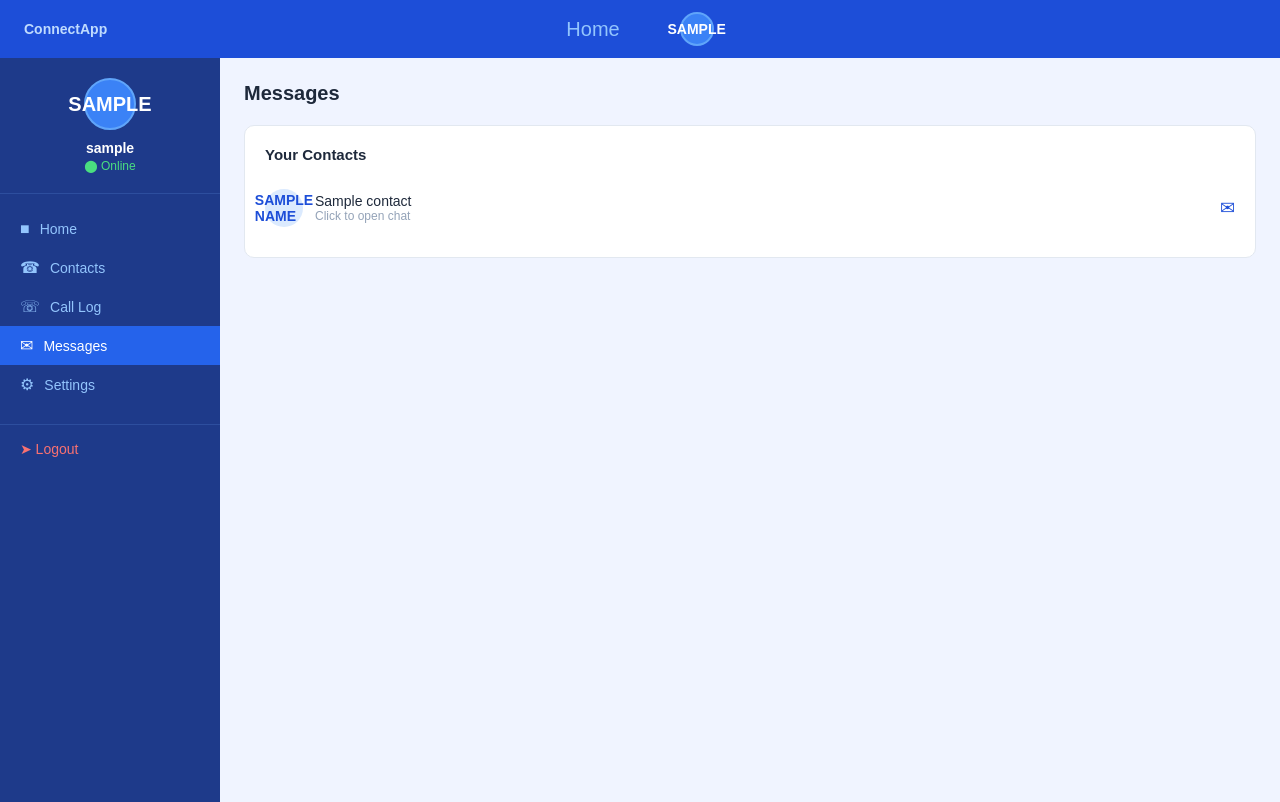
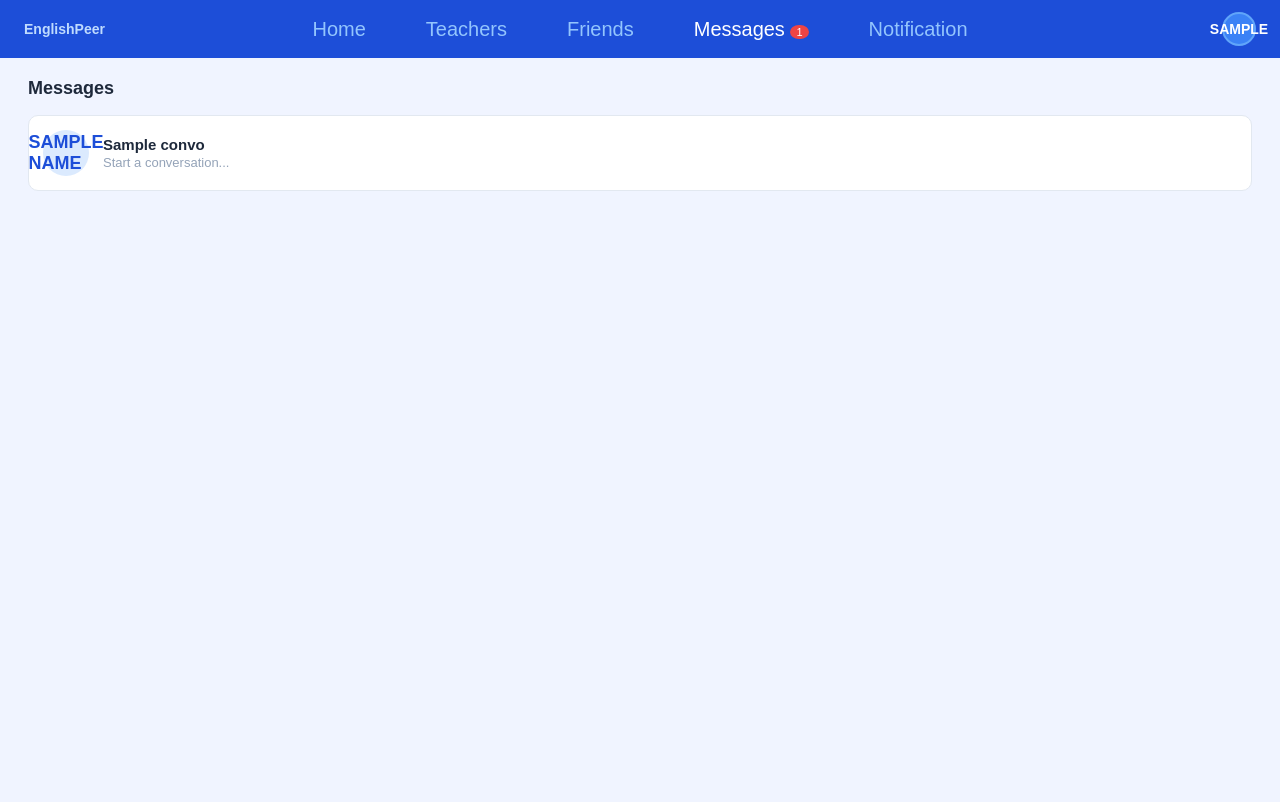
Before and after one commit to mdraselkhandaker20-png/connectapp, a Flask app: template templates/messages.html in a window 1280 px wide. Run offline with Flask 3, Linux system fonts and the light colour scheme; the template is opened without the code that fills it: most values are stand-ins (such as "Sample title", 1, 10 or a date in 2020); some libraries are stand-ins or nearby versions.

Commit message:
Update messages.html

```diff
--- a/templates/messages.html
+++ b/templates/messages.html
@@ -1,68 +1,53 @@
 <!DOCTYPE html>
 <html>
 <head>
-    <title>ConnectApp — Messages</title>
+    <title>EnglishPeer — Messages</title>
     <link rel="stylesheet" href="{{ url_for('static', filename='style.css') }}">
+    <style>
+        .convo-list{padding:20px 28px;}
+        .convo-row{display:flex;align-items:center;gap:14px;padding:14px;background:white;border-radius:10px;border:0.5px solid #e2e8f0;margin-bottom:10px;cursor:pointer;text-decoration:none;}
+        .convo-row:hover{background:#f0f4ff;}
+        .convo-avatar{width:46px;height:46px;border-radius:50%;background:#dbeafe;color:#1d4ed8;display:flex;align-items:center;justify-content:center;font-size:18px;font-weight:bold;flex-shrink:0;}
+        .convo-info{flex:1;}
+        .convo-name{font-size:15px;font-weight:600;color:#1e293b;}
+        .convo-last{font-size:13px;color:#94a3b8;margin-top:2px;}
+        .unread-badge{background:#1d4ed8;color:white;border-radius:50%;width:22px;height:22px;display:flex;align-items:center;justify-content:center;font-size:11px;font-weight:bold;flex-shrink:0;}
+    </style>
 </head>
 <body>
 <nav class="navbar">
-    <span class="logo">ConnectApp</span>
+    <span class="logo">EnglishPeer</span>
     <div class="nav-links">
-        <a href="/dashboard">Home</a>
-        <div class="nav-avatar">{{ username[0]|upper }}</div>
+        <a href="/home">Home</a>
+        <a href="/home?role=Teacher">Teachers</a>
+        <a href="/friends">Friends</a>
+        <a href="/messages" style="color:white;font-weight:500;">
+            Messages {% if total_unread > 0 %}<span style="background:#ef4444;color:white;border-radius:50%;padding:1px 6px;font-size:11px;">{{ total_unread }}</span>{% endif %}
+        </a>
+        <a href="/notifications">Notification</a>
     </div>
+    <div class="nav-avatar">{{ username[0]|upper }}</div>
 </nav>
-<div class="dashboard-wrapper">
-    <div class="sidebar">
-        <div class="user-info">
-            <div class="user-avatar">{{ username[0]|upper }}</div>
-            <div class="user-name">{{ username }}</div>
-            <div class="user-status">&#11044; Online</div>
-        </div>
-        <a href="/dashboard" class="menu-item">
-            <span class="menu-icon">&#9632;</span> Home
-        </a>
-        <a href="/contacts" class="menu-item">
-            <span class="menu-icon">&#9742;</span> Contacts
-        </a>
-        <a href="/calllog" class="menu-item">
-            <span class="menu-icon">&#9743;</span> Call Log
-        </a>
-        <a href="/messages" class="menu-item active">
-            <span class="menu-icon">&#9993;</span> Messages
-        </a>
-        <a href="/settings" class="menu-item">
-            <span class="menu-icon">&#9881;</span> Settings
-        </a>
-        <a href="/logout" class="logout-btn">&#10148; Logout</a>
-    </div>
-    <div class="main-content">
-        <div class="page-title">Messages</div>
-        <div class="section-card">
-            <div class="section-header">
-                <span class="section-title">Your Contacts</span>
-            </div>
-            {% if contacts %}
-                {% for contact in contacts %}
-                <a href="/chat/{{ contact[2] }}" style="text-decoration:none;">
-                    <div class="contact-row" style="cursor:pointer;">
-                        <div class="contact-avatar" style="background:#dbeafe;color:#1d4ed8;">
-                            {{ contact[2][0]|upper }}
-                        </div>
-                        <div class="contact-info">
-                            <div class="contact-name">{{ contact[2] }}</div>
-                            <div class="contact-sub">Click to open chat</div>
-                        </div>
-                        <span style="font-size:18px;color:#1d4ed8;">&#9993;</span>
-                    </div>
-                </a>
-                {% endfor %}
-            {% else %}
-                <p style="color:#94a3b8;font-size:14px;padding:16px 0;">
-                    No contacts yet. <a href="/contacts" style="color:#2563eb;">Add contacts</a> to start messaging.
-                </p>
-            {% endif %}
-        </div>
+
+<div style="background:#f0f4ff;min-height:calc(100vh - 56px);">
+    <div class="convo-list">
+        <h2 style="font-size:18px;font-weight:600;color:#1e293b;margin-bottom:16px;">Messages</h2>
+        {% if convos %}
+            {% for convo in convos %}
+            <a href="/chat/{{ convo[0] }}" class="convo-row">
+                <div class="convo-avatar">{{ convo[1][0]|upper }}</div>
+                <div class="convo-info">
+                    <div class="convo-name">{{ convo[1] }}</div>
+                    <div class="convo-last">{{ convo[4] or 'Start a conversation...' }}</div>
+                </div>
+                {% if convo[3] > 0 %}
+                <div class="unread-badge">{{ convo[3] }}</div>
+                {% endif %}
+            </a>
+            {% endfor %}
+        {% else %}
+            <p style="color:#94a3b8;font-size:14px;">No conversations yet. <a href="/home" style="color:#2563eb;">Find Friends</a>!</p>
+        {% endif %}
     </div>
 </div>
 </body>
```
